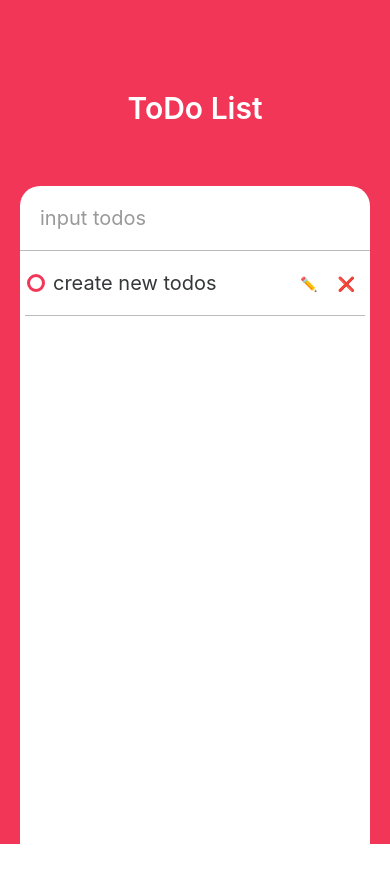
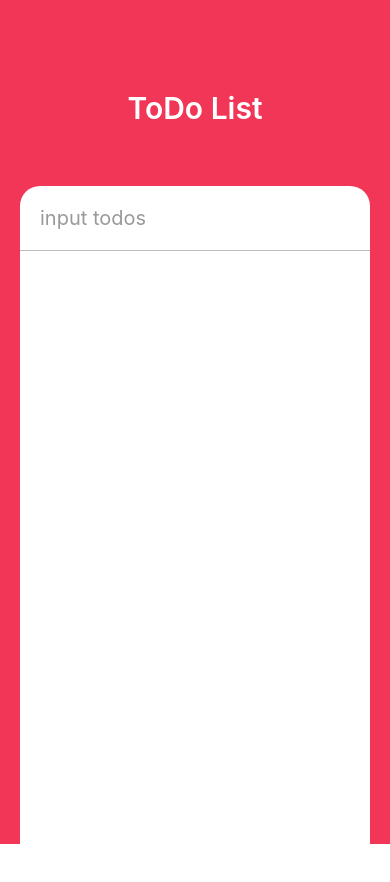
Before and after one commit to ybh1760/todoApp, a React Native app: screen / in a window 390 px wide. Shown: the top 882 px of the page. Built offline with nearby package versions, Linux system fonts and the light colour scheme.

Commit message:
삭제 하기 구현 및 입력값 저장하기 part2

```diff
--- a/App.js
+++ b/App.js
@@ -19,14 +19,15 @@ export default class App extends Component {
     super(props);
     this.state = {
       loadedToDos: false,
-      newToDo: ""
+      newToDo: "",
+      toDos: {}
     };
   }
   componentDidMount = () => {
     this._loadToDos();
   };
   render() {
-    const { newToDo, loadedToDos } = this.state;
+    const { newToDo, loadedToDos, toDos } = this.state;
     if (!loadedToDos) return <AppLoading />;
     return (
       <View style={styles.container}>
@@ -44,7 +45,9 @@ export default class App extends Component {
             onSubmitEditing={this._addToDo}
           />
           <ScrollView contentContainerStyle={styles.toDos}>
-            <ToDo text="create new todos" />
+            {Object.values(toDos).map(todo => (
+              <ToDo key={todo.id} deleteToDo={this._deleteToDo} {...todo} />
+            ))}
           </ScrollView>
         </View>
       </View>
@@ -85,11 +88,22 @@ export default class App extends Component {
       });
     }
   };
+  _deleteToDo = id => {
+    this.setState(prevState => {
+      const toDos = prevState.toDos;
+      delete toDos[id];
+      const newState = {
+        ...prevState,
+        ...toDos
+      };
+      return newState;
+    });
+  };
 }
 
 const styles = StyleSheet.create({
   scroll: {
-    flex: 1
+    height
   },
   container: {
     flex: 1,
--- a/components/Todo.js
+++ b/components/Todo.js
@@ -16,16 +16,20 @@ export default class ToDo extends Component {
     super(props);
     this.state = {
       isEditing: false,
-      isCompleted: false
+      isCompleted: false,
+      toDoValue: props.text
     };
   }
   static propTypes = {
-    text: PropTypes.string.isRequired
+    id: PropTypes.string.isRequired,
+    text: PropTypes.string.isRequired,
+    isCompleted: PropTypes.bool.isRequired,
+    deleteToDo: PropTypes.func.isRequired
   };
 
   render() {
-    const { isCompleted, isEditing, toDoValue = "" } = this.state;
-    const { text } = this.props;
+    const { isCompleted, isEditing, toDoValue } = this.state;
+    const { id, text, deleteToDo } = this.props;
     return (
       <View style={styles.container}>
         <View style={styles.column}>
@@ -76,7 +80,7 @@ export default class ToDo extends Component {
                 <Text style={styles.actionText}>✏️</Text>
               </View>
             </TouchableOpacity>
-            <TouchableOpacity>
+            <TouchableOpacity onPressOut={() => deleteToDo(id)}>
               <View style={styles.actionContainer}>
                 <Text style={styles.actionText}>❌</Text>
               </View>
@@ -159,6 +163,6 @@ const styles = StyleSheet.create({
   },
   input: {
     width: width / 2,
-    marginVertical: 10
+    marginVertical: 20
   }
 });
```
Also changed, not shown: 1 other file (tests, documents, lock files or other folders).
